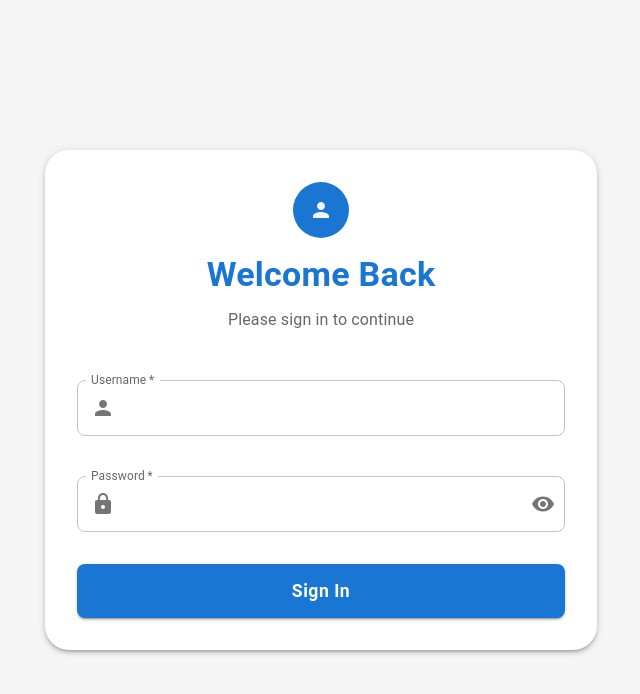
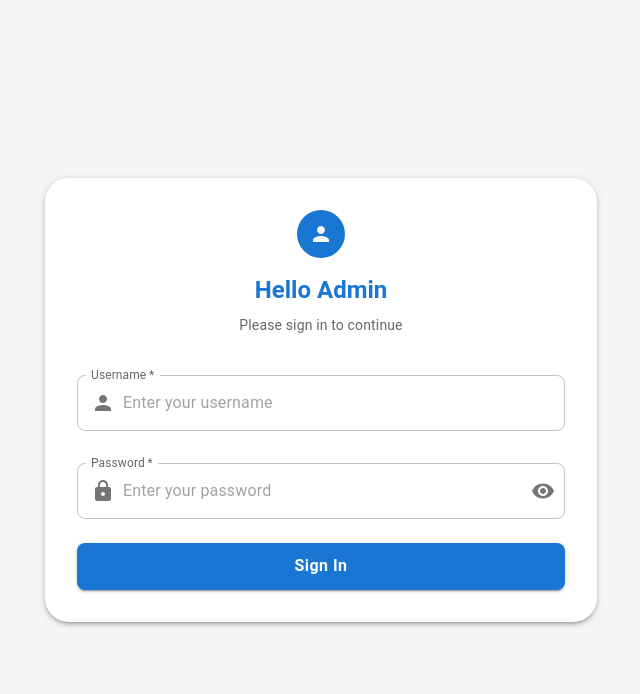
Before and after one commit to Sinu00/IdManagementSystem, a React (Vite) app in the folder frontend/: page /admin/login in a window 1280 px wide. Shown: the top 694 px of the page, without its empty margins (319-959 px from the left). Built offline with nearby package versions, Linux system fonts and the light colour scheme.

Commit message:
login page ui fixed

```diff
--- a/frontend/src/pages/AdminLogin.jsx
+++ b/frontend/src/pages/AdminLogin.jsx
@@ -51,28 +51,32 @@ function AdminLogin() {
     <Box
       sx={{
         minHeight: '100vh',
+        height: '100vh',
         display: 'flex',
         alignItems: 'center',
+        justifyContent: 'center',
         bgcolor: 'background.default',
-        py: 12
+        overflow: 'hidden'
       }}
     >
-      <Container maxWidth="sm">
+      <Container maxWidth="sm" sx={{ py: 2 }}>
         <Fade in timeout={800}>
           <Paper
             elevation={3}
             sx={{
-              p: 4,
+              p: { xs: 3, sm: 4 },
               display: 'flex',
               flexDirection: 'column',
               alignItems: 'center',
-              borderRadius: 3
+              borderRadius: 3,
+              maxHeight: '90vh',
+              overflowY: 'auto'
             }}
           >
             <Avatar
               sx={{
-                width: 56,
-                height: 56,
+                width: 48,
+                height: 48,
                 bgcolor: 'primary.main',
                 mb: 2
               }}
@@ -81,27 +85,27 @@ function AdminLogin() {
             </Avatar>
 
             <Typography
-              variant="h4"
+              variant="h5"
               component="h1"
               gutterBottom
               align="center"
               fontWeight="bold"
               color="primary"
             >
-              Welcome Back
+              Hello Admin
             </Typography>
 
             <Typography
-              variant="body1"
+              variant="body2"
               color="text.secondary"
               align="center"
-              sx={{ mb: 4 }}
+              sx={{ mb: 3 }}
             >
               Please sign in to continue
             </Typography>
 
             {error && (
-              <Alert severity="error" sx={{ mb: 3, width: '100%' }}>
+              <Alert severity="error" sx={{ mb: 2, width: '100%' }}>
                 {error}
               </Alert>
             )}
@@ -111,6 +115,7 @@ function AdminLogin() {
                 fullWidth
                 label="Username"
                 value={username}
+                placeholder="Enter your username"
                 onChange={(e) => setUsername(e.target.value)}
                 margin="normal"
                 required
@@ -121,7 +126,7 @@ function AdminLogin() {
                     </InputAdornment>
                   ),
                 }}
-                sx={{ mb: 3 }}
+                sx={{ mb: 2 }}
               />
 
               <TextField
@@ -129,6 +134,7 @@ function AdminLogin() {
                 label="Password"
                 type={showPassword ? 'text' : 'password'}
                 value={password}
+                placeholder="Enter your password"
                 onChange={(e) => setPassword(e.target.value)}
                 margin="normal"
                 required
@@ -149,7 +155,7 @@ function AdminLogin() {
                     </InputAdornment>
                   ),
                 }}
-                sx={{ mb: 4 }}
+                sx={{ mb: 3 }}
               />
 
               <Button
@@ -159,9 +165,9 @@ function AdminLogin() {
                 type="submit"
                 disabled={loading}
                 sx={{
-                  py: 1.5,
+                  py: 1.2,
                   textTransform: 'none',
-                  fontSize: '1.1rem',
+                  fontSize: '1rem',
                   fontWeight: 'bold'
                 }}
               >
```
